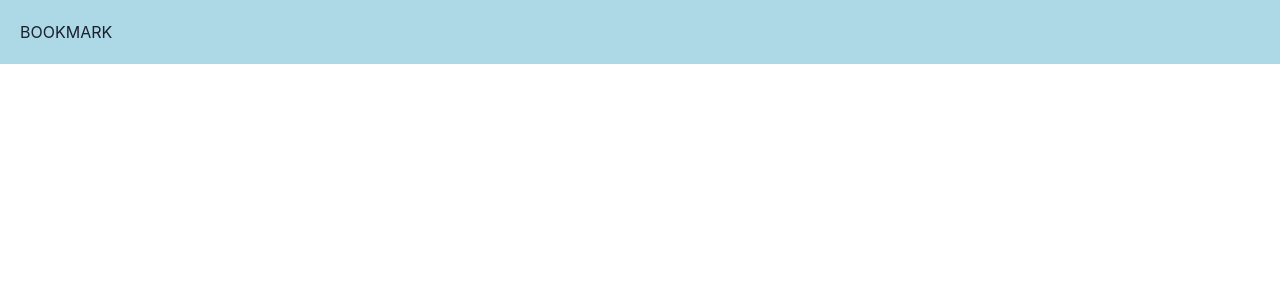
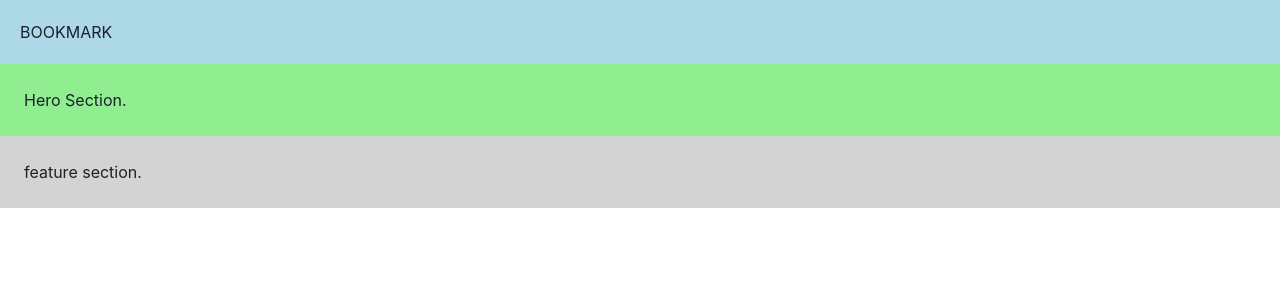
Before and after one commit to ayushy11/Bookmark, a Next.js app: page / in a window 1280 px wide. Shown: the top 300 px of the page. Built offline with nearby package versions, Linux system fonts and the light colour scheme.

Commit message:
docs: components added

```diff
--- /dev/null
+++ b/components/Features/Features.js
@@ -0,0 +1,14 @@
+import React from 'react';
+import { Flex } from '@chakra-ui/react';
+
+function Features() {
+    return (
+        <div>
+            <Flex w="100%" bg="lightgray" p="6">
+                feature section.
+            </Flex>
+        </div>
+    )
+}
+
+export default Features;
--- /dev/null
+++ b/components/Hero/Hero.js
@@ -0,0 +1,12 @@
+import { Flex } from '@chakra-ui/react';
+import React from 'react';
+
+function Hero() {
+    return (
+      <Flex w="100%" bg="lightgreen" p="6" h="auto">
+          Hero Section.
+      </Flex>
+    )
+}
+
+export default Hero;
--- a/pages/index.js
+++ b/pages/index.js
@@ -1,18 +1,20 @@
 import React, { useState } from "react";
 import Layout from "components/Layout";
 import Navbar from "@/components/Navbar/Navbar";
+import Hero from "@/components/Hero/Hero";
+import Features from "@/components/Features/Features";
 
 // import Link from "next/link";
 // import { motion, AnimatePresence } from "framer-motion";
 // import { css, useTheme } from "@emotion/react";
-
 // import { useSome } from "components/Providers/SomeProvider";
 
 export default function Home() {
   return (
     <Layout title="Bookmark">
       <Navbar />
-
+      <Hero />
+      <Features />
     </Layout>
   );
 }
```
